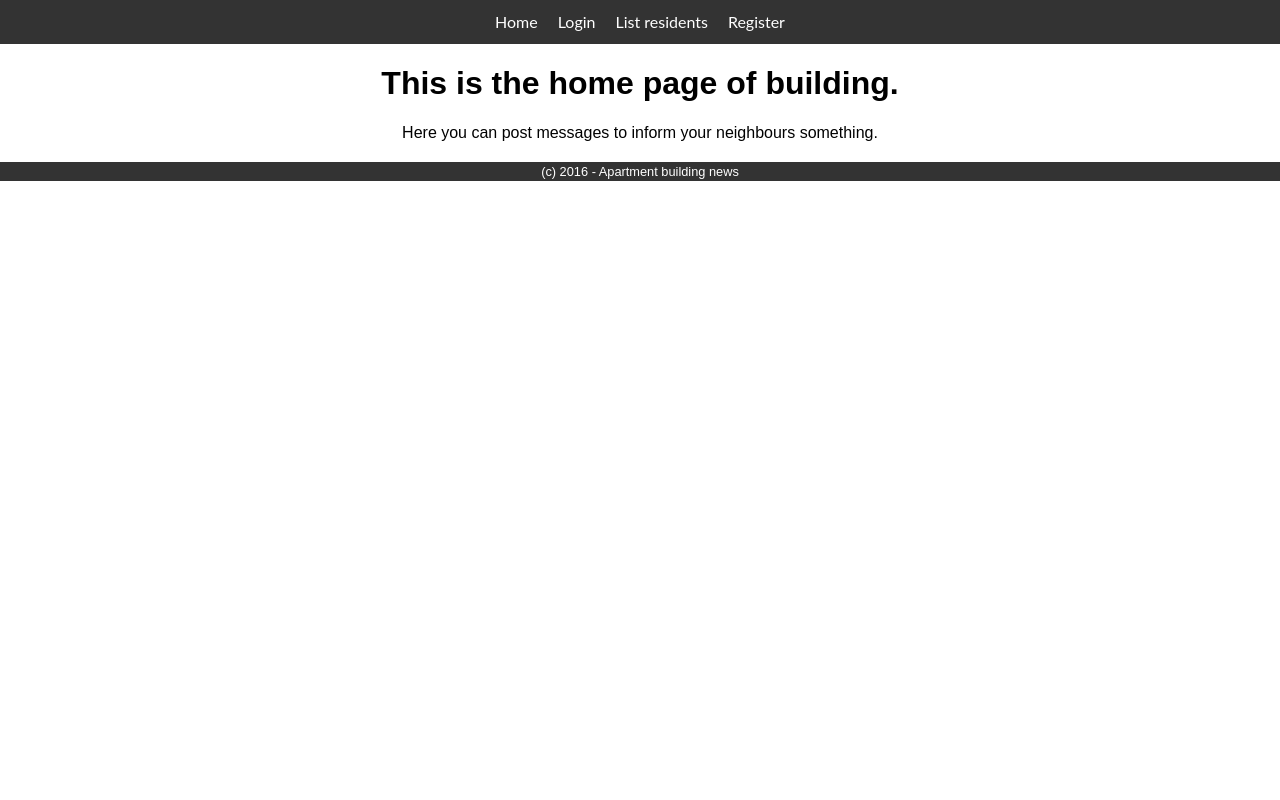
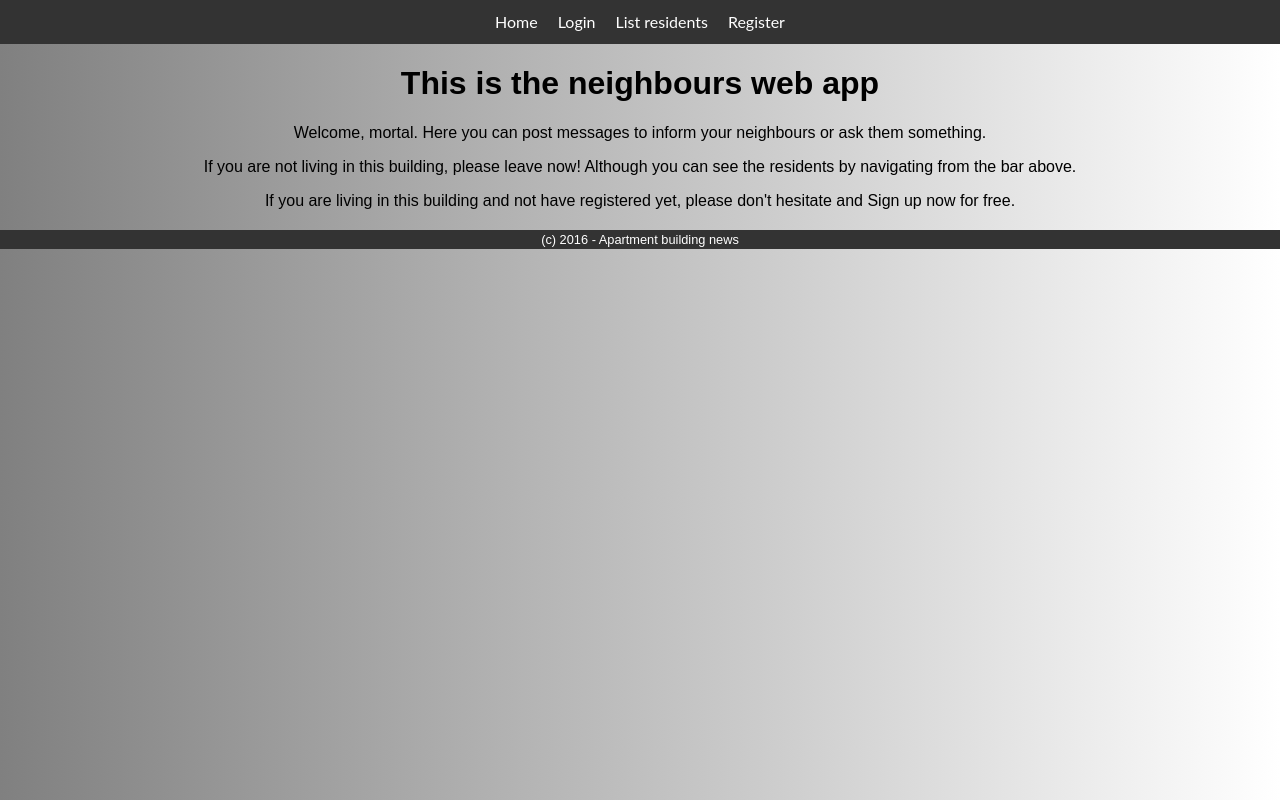
Before and after one commit to eb0x94/Soft, a React (Create React App) app: page / in a window 1280 px wide. Built offline with nearby package versions, Linux system fonts and the light colour scheme.

Commit message:
minor style fixes on Chrome

```diff
--- a/src/App.css
+++ b/src/App.css
@@ -10,13 +10,13 @@
 }
 
 #loadingBox {
-  background: #7CB3E9;
+  background: rgb(6,94,225);
 }
 #infoBox {
-  background: #393;
+  background: rgb(0, 145, 0);
 }
 #errorBox {
-  background: #F50;
+  background: rgb(248,67,35);
 }
 
 #main {
--- a/src/Views/CreateMessageView.js
+++ b/src/Views/CreateMessageView.js
@@ -14,7 +14,7 @@ export default class CreateMessageView extends Component{
                 </label>
                 <label>
                     <div>Description:</div>
-                    <textarea name="description" rows="10"
+                    <textarea name="description" rows="15" cols="50"
                               ref={e => this.descriptionField = e} />
                 </label>
                 <div>
--- a/src/Views/HomeView.js
+++ b/src/Views/HomeView.js
@@ -3,7 +3,11 @@ import '../styles/HomeView.css';
 
 export default function HomeView() {
     return (<div className="home-view">
-        <h1>This is the home page of building.</h1>
-        <p>Here you can post messages to inform your neighbours something.</p>
+        <h1>This is the neighbours web app</h1>
+        <p>Welcome, mortal. Here you can post messages to inform your neighbours or ask them something.</p>
+        <p>If you are not living in this building, please leave now! Although you can see the residents
+            by navigating from the bar above.</p>
+        <p>If you are living in this building and not have registered yet,
+        please don't hesitate and Sign up now for free.</p>
     </div>);
 }
--- a/src/Views/RegisterView.js
+++ b/src/Views/RegisterView.js
@@ -33,7 +33,7 @@ export default class RegisterView extends Component {
                 </label>
                 <label>
                     <div>Choose your entrance:</div>
-                    <select defaultValue="A" ref={(input) => this.optSelected = input }>
+                    <select defaultValue="A" required ref={(input) => this.optSelected = input }>
                         <option defaultValue="vhodA">A</option>
                         <option defaultValue="vhodB">B</option>
                         <option defaultValue="vhodC">C</option>
--- a/src/Views/ResidentsView.js
+++ b/src/Views/ResidentsView.js
@@ -7,9 +7,12 @@ export default class ResidentsView extends Component {
             <div className="residents-view">
                 <h1>Welcome to the residents view.</h1>
 
+                <p>Here you can see all of the people who live in this building.</p>
+                <p>Simply select an entrance of your interest and click "Search users".</p>
+                <p>A table will be then generated below with a list.</p>
                 <form className="residents-form" onSubmit={this.submitForm.bind(this)}>
                     <label>
-                        <div>Choose your entrance:</div>
+                        <div><b>Choose desired entrance:</b></div>
                         <select defaultValue="A" ref={(input) => this.optSelected = input }>
                             <option defaultValue="vhodA">A</option>
                             <option defaultValue="vhodB">B</option>
--- a/src/Views/ShowMessageView.js
+++ b/src/Views/ShowMessageView.js
@@ -21,6 +21,7 @@ export default class MessagesView extends Component{
         return(
             <div className="messages-view">
             <h2>Neighbours messages are shown below</h2>
+                <p>Note that the notes will be filtered, meaning that the newest come on top. :)</p>
                 {msgDiv}
             </div>
         );
--- a/src/Views/ShowPersonalMessagesView.js
+++ b/src/Views/ShowPersonalMessagesView.js
@@ -19,6 +19,7 @@ export default class ShowPersonalMessagesView extends Component{
         return(
             <div className="personal-messages-view">
                 <h2>Your personal messages are shown below</h2>
+                <p>Note that the notes will be filtered, meaning that the newest come on top. :)</p>
                 {personalMsgDiv}
             </div>
         );
--- a/src/index.css
+++ b/src/index.css
@@ -3,4 +3,5 @@ body {
   padding: 0;
   font-family: sans-serif;
   background: -moz-linear-gradient(182deg, #ffffff 0%, #808080 100%);
+  background: -webkit-gradient(linear, left top, right top, color-stop(0%, #808080), color-stop(100%, #ffffff));
 }
--- a/src/styles/ShowMessageView.css
+++ b/src/styles/ShowMessageView.css
@@ -2,6 +2,10 @@
     font-family: 'Open Sans', sans-serif;
     margin: auto;
     width: 50%;
+}
+
+.messages-view>h2{
+    text-align:center;
 }
 
 .single-message {
@@ -9,6 +13,7 @@
     border: 1px solid black;
     border-radius: 5px;
     background: -moz-linear-gradient(314deg, #FFFAFA 22%, #FFFAFA 72%, #BFBFBF 97%, #BFBFBF 100%);
+    background: -webkit-gradient(linear, left top, right bottom, color-stop(0%, #fffafa), color-stop(100%, #bfbfbf));
 }
 
 .message-body {
--- a/src/styles/ShowPersonalMessagesView.css
+++ b/src/styles/ShowPersonalMessagesView.css
@@ -4,10 +4,15 @@
     width: 50%;
 }
 
+.personal-messages-view>h2{
+    text-align:center;
+}
+
 .personal-single-message{
     border: 1px solid black;
     border-radius: 5px;
     background: -moz-linear-gradient(314deg, #FFFAFA 22%, #FFFAFA 72%, #BFBFBF 97%, #BFBFBF 100%);
+    background: -webkit-gradient(linear, left top, right bottom, color-stop(0%, #fffafa), color-stop(100%, #bfbfbf));
 }
 
 .message-body{
```
Also changed, not shown: src/styles/CreateMessageView.css (line endings or trailing spaces).
